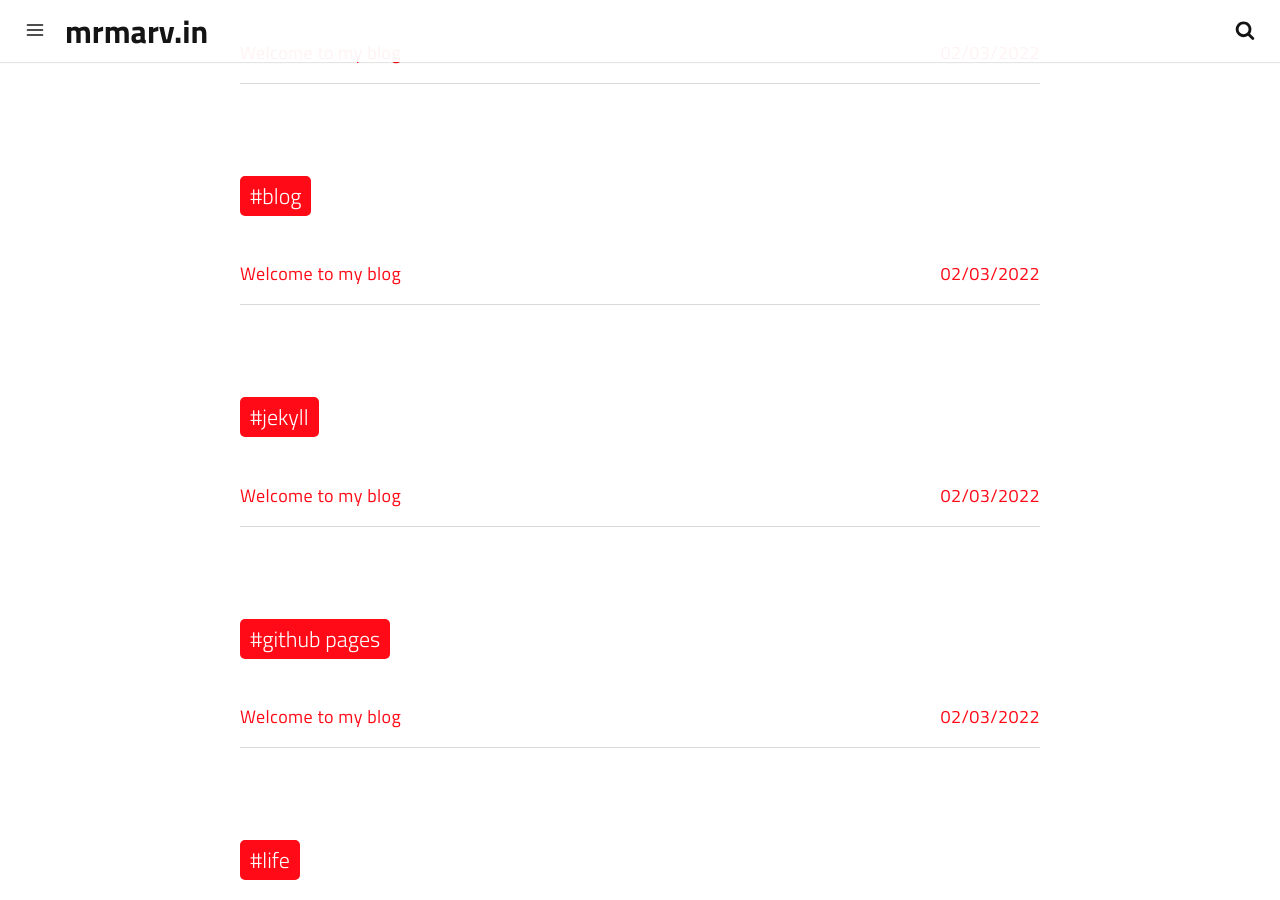
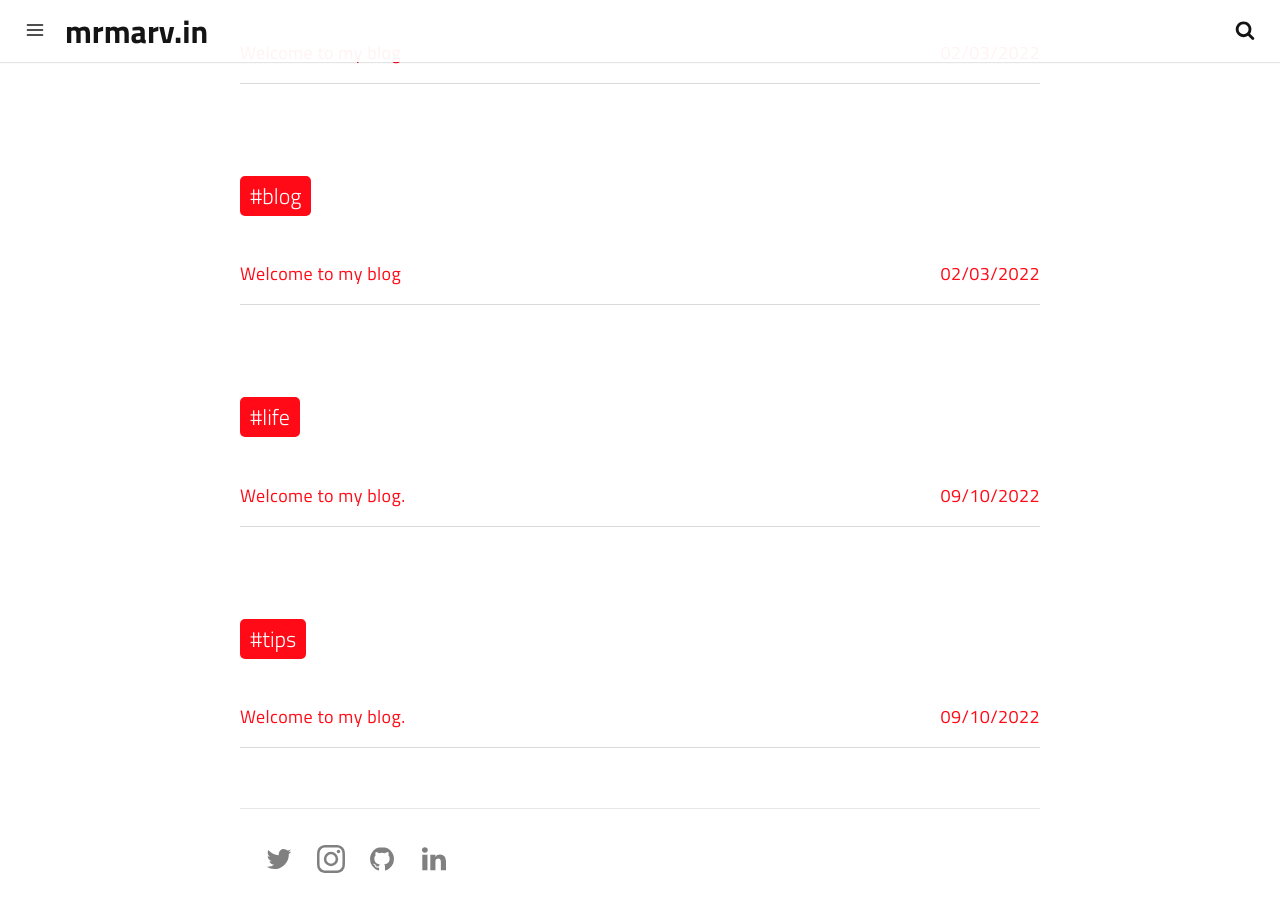
Before and after one commit to marv0/marv0.github.io, a Jekyll site: the page built from tags.html, in a window 1280 px wide and 900 px high, scrolled down 1012 px. Built offline with Jekyll 4.4.1, drawn with Linux system fonts in a browser that asks for light colours; a script that is not in the unit is left out.

Commit message:
Update 2012-08-08-how-to-turn-your-dog-into-a-jedi-master.md

```diff
--- a/_posts/2012-08-08-how-to-turn-your-dog-into-a-jedi-master.md
+++ b/_posts/2012-08-08-how-to-turn-your-dog-into-a-jedi-master.md
@@ -10,8 +10,6 @@
 tags:
   - technology
   - blog
-  - jekyll
-  - github pages
 author: mrmarv.in
 ---
 
```
